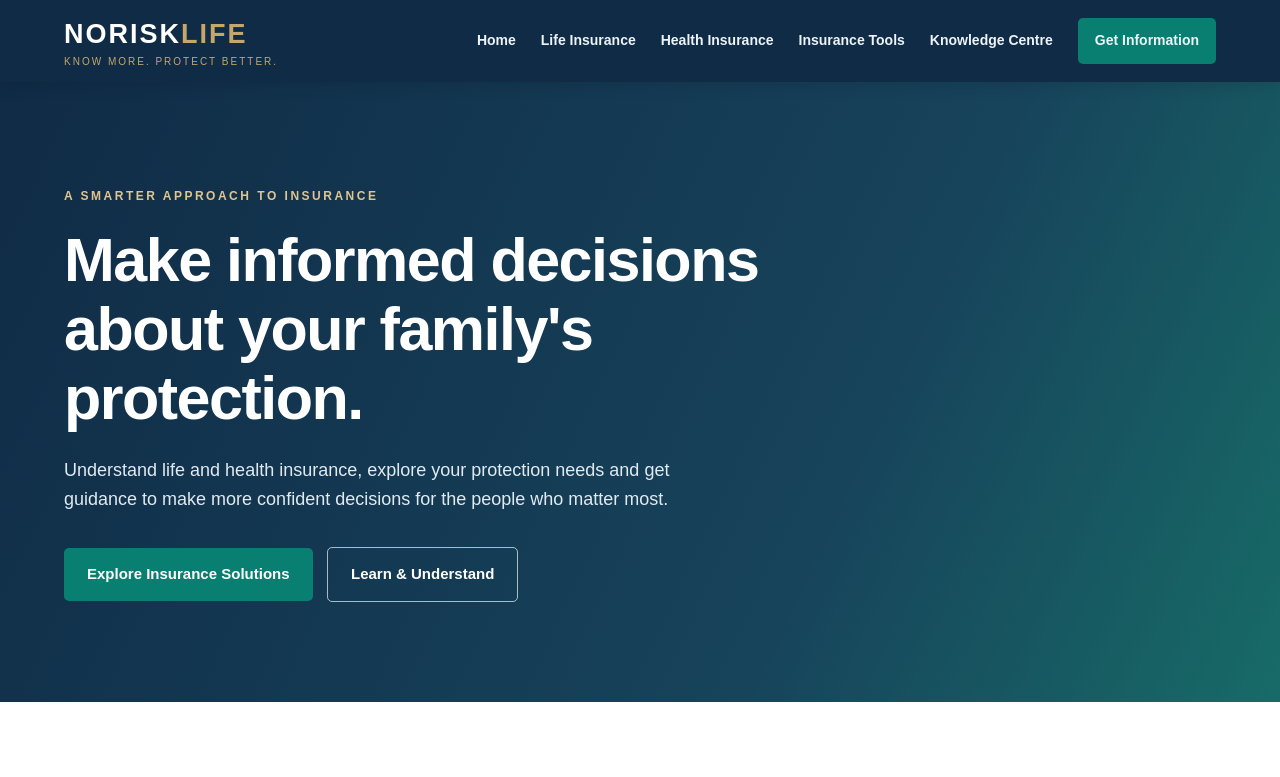
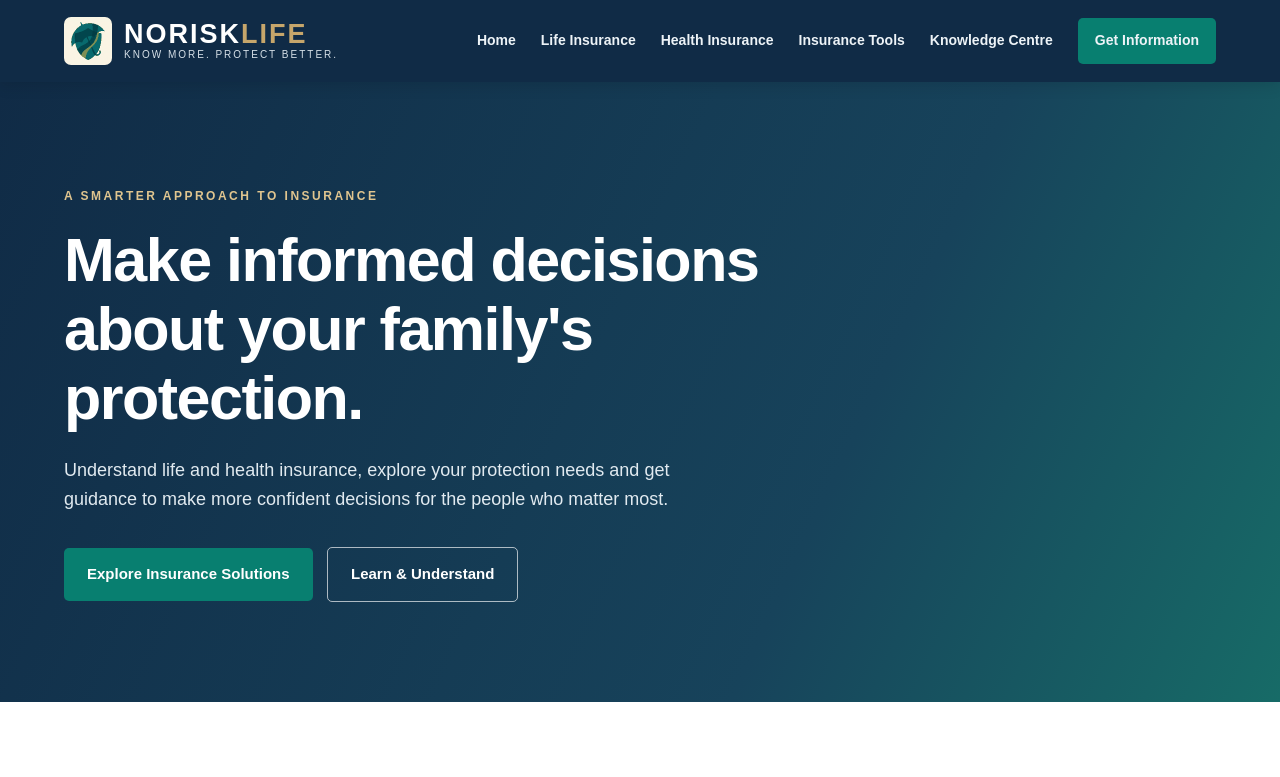
Before and after one commit to elderjoyy/norisklife, a plain HTML site: page index.html in a window 1280 px wide. Shown: the top 777 px of the page. Drawn offline with Linux system fonts and the light colour scheme.

Commit message:
Add umbrella favicon and brand mark

```diff
--- a/index.html
+++ b/index.html
@@ -6,6 +6,8 @@
   <meta name="viewport" content="width=device-width, initial-scale=1.0">
   <meta name="description" content="Understand life and health insurance, explore your protection needs and make informed decisions for your family's future.">
   <title>NORISKLIFE | Know More. Protect Better.</title>
+  <link rel="icon" type="image/png" href="/favicon.png">
+  <link rel="apple-touch-icon" href="/favicon.png">
 
   <style>
     :root {
@@ -54,13 +56,31 @@
 
     .brand {
       color: white;
+      display: flex;
+      align-items: center;
+      gap: 12px;
+      white-space: nowrap;
+    }
+
+    .brand-mark {
+      width: 48px;
+      height: 48px;
+      object-fit: cover;
+      border-radius: 7px;
+    }
+
+    .brand-copy { display: block; }
+
+    .brand-wordmark {
+      display: block;
+      color: white;
       font-size: 27px;
       font-weight: 800;
       letter-spacing: 2px;
-      white-space: nowrap;
+      line-height: 1.15;
     }
 
-    .brand span { color: var(--gold); }
+    .brand-wordmark span { color: var(--gold); }
 
     .tagline {
       display: block;
@@ -354,8 +374,11 @@
 <header>
   <div class="container nav">
     <a href="#" class="brand">
-      NORISK<span>LIFE</span>
-      <span class="tagline">KNOW MORE. PROTECT BETTER.</span>
+      <img class="brand-mark" src="/favicon.png" alt="">
+      <span class="brand-copy">
+        <span class="brand-wordmark">NORISK<span>LIFE</span></span>
+        <span class="tagline">KNOW MORE. PROTECT BETTER.</span>
+      </span>
     </a>
 
     <nav aria-label="Main navigation">
```
Also changed, not shown: favicon.png (added).
